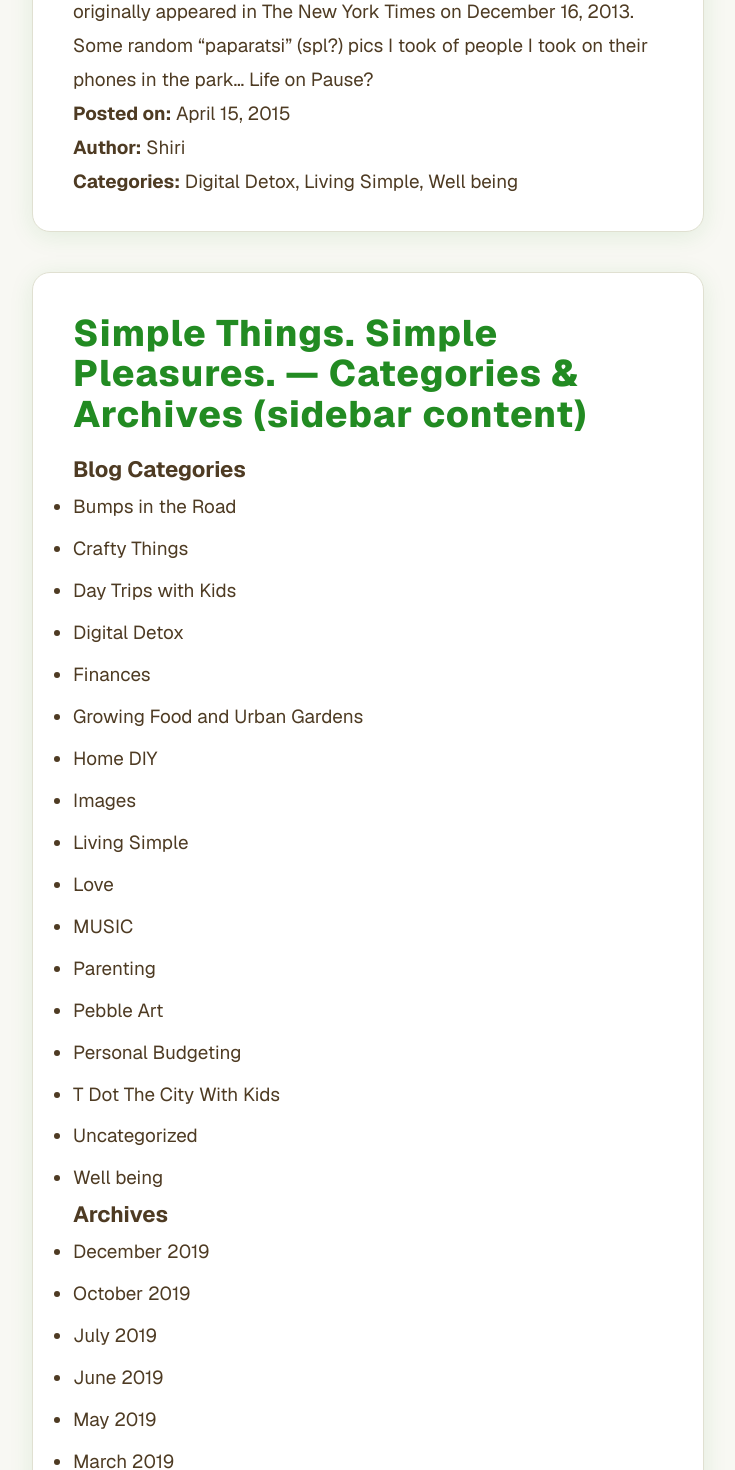
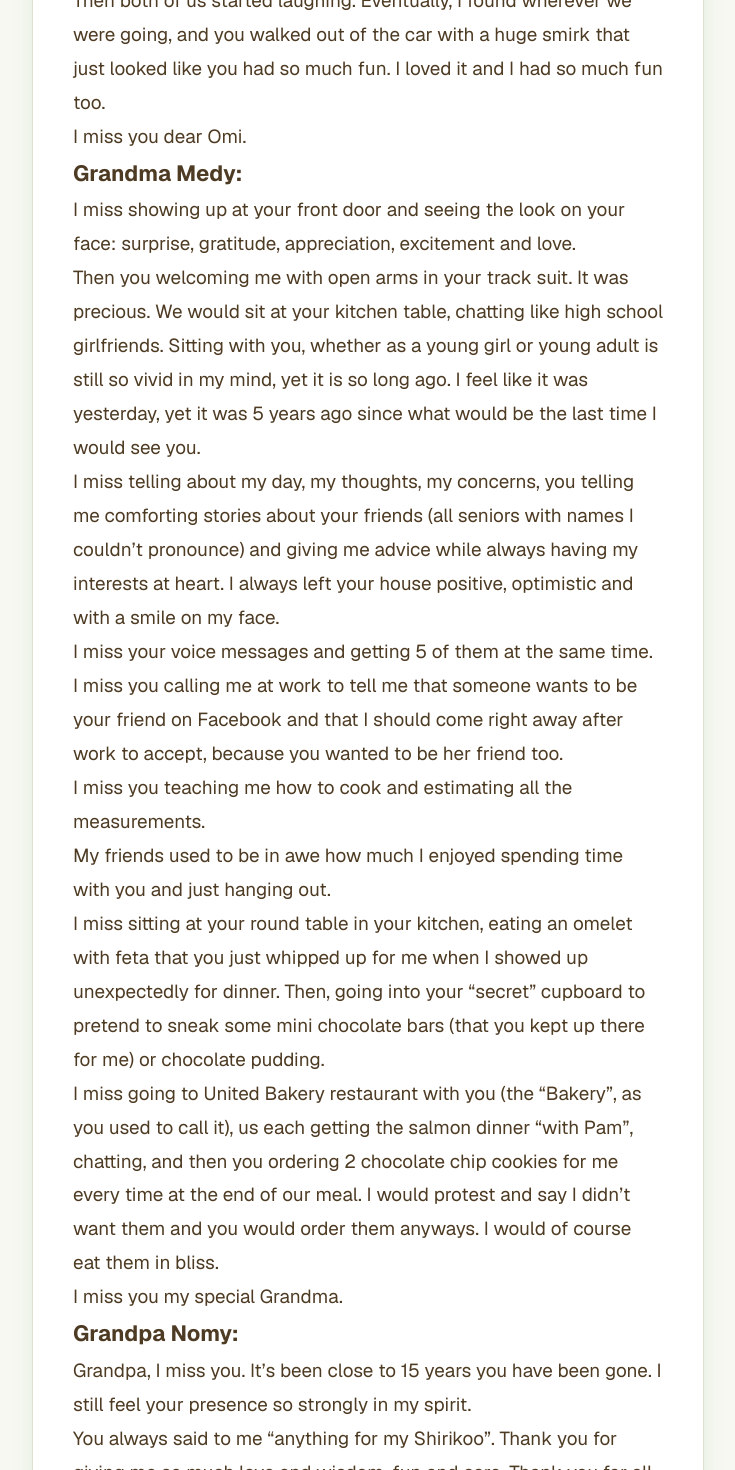
Before and after one commit to zrewt/simpleandfree, a Next.js app: page / in a window 1280 px wide. Shown: the part 2120-3590 px from the top of the page, without its empty margins (272-1007 px from the left). Built offline with nearby package versions, Linux system fonts and the light colour scheme.

Commit message:
Refine blog styles and image formatting

```diff
--- a/src/app/page.tsx
+++ b/src/app/page.tsx
@@ -19,121 +19,89 @@ const posts = [
     `,
   },
   {
-    title: "Life On Pause",
+    title: "Grandparents I Adored",
     content: `
-      <h2>LIIFE ON PAUSE</h2>
-      <p>A selfie, like any photograph, interrupts experience to mark the moment. In this, it shares something with all the other ways we break up our day, when we text during class, in meetings, at the theatre, at dinners with friends. And yes, at funerals, but also more regularly at church and synagogue services. We text when we are in bed with our partners and spouses. We watch our political representatives text during sessions.</p>
-      <p>Technology doesn’t just do things for us. It does things to us, changing not just what we do but who we are. The selfie makes us accustomed to putting ourselves and those around us “on pause” in order to document our lives. It is an extension of how we have learned to put our conversations “on pause”. When you get accustomed to a life of stops and starts, you get less accustomed to reflecting on where you are and what you are thinking.</p>
-      <p>We don’t experience interruptions as disruptions anymore. But they make it hard to settle into serious conversations with ourselves and with other people because emotionally, we keep ourselves available to be taken away from everything.</p>
-      <p>These days, when people are alone, or feel a moment of boredom, they reach for a device. In a movie theatre, at a stop sign, at the checkout line at a supermarket and, yes, at a memorial service, reaching for a device becomes so natural that we start to forget that there is a reason, a good reason, to sit still with our thoughts.</p>
-      <p>A 14-year-old boy said to me: “Don’t people know that sometimes you can just look out the window of a car and see the world go by and it is wonderful. You can think. People don’t know that.”</p>
-      <p>Adapted from “The Documented Life” by Sherry Turkle which originally appeared in The New York Times on December 16, 2013.</p>
-      <p>Some random “paparatsi” (spl?) pics I took of people I took on their phones in the park… Life on Pause?</p>
+      <p>I often feel so connected to older people. I see their childlike characters peeking through their weathered and wrinkled faces and I love being there for those moments. I also feel a lot of empathy for how challenging it must be to age.</p>
+      <p>This page is dedicated to all the older people that have touched my life or the lives of others (so feel free to contribute by adding a comment below. I would love to hear your stories!). Maybe by all sharing in their memories, wisdom, life stories and experiences, we can keep our memories and their legacies alive!</p>
+      <p>So this is to all of you “older” folks, starting with my grandmothers!</p>
+      <h3>Omi:</h3>
+      <p>I miss going to your house, talking so freely, and openly. I could be my true self, showing my true thoughts, excitements, worries, uncertainties, and questions. I felt understood, unconditionally loved, best of friends – whether strong or weak. “When one is tired or weak, they can only be with the people whom they can be completely honest, completely oneself“. – Anne Morrow Lindburgh</p>
+      <p>That is how I felt with Omi, I could always be my true self. I miss coming over chatting and eating. Your food was delectable and comforting. From “spinach” crepe pies, to shredded egg salad, homemade eggplant/ baba-ganoush, cabbage rolls to melt in your mouth deserts (my favourite was your profiteroles).</p>
+      <p>Or our times laughing and giggling together like young girls. I remember one time we were on our way somewhere in Scarborough (I can’t for the life of me remember why we were there!), but of course I got lost and then we were late. I looked over at you and you had such a giddy look on your face and said “don’t worry, even if we miss 20 exits, we will be fine..i don’t want to go there anyways.” Then both of us started laughing. Eventually, I found wherever we were going, and you walked out of the car with a huge smirk that just looked like you had so much fun. I loved it and I had so much fun too.</p>
+      <p>I miss you dear Omi.</p>
+      <h3>Grandma Medy:</h3>
+      <p>I miss showing up at your front door and seeing the look on your face: surprise, gratitude, appreciation, excitement and love.</p>
+      <p>Then you welcoming me with open arms in your track suit. It was precious. We would sit at your kitchen table, chatting like high school girlfriends. Sitting with you, whether as a young girl or young adult is still so vivid in my mind, yet it is so long ago. I feel like it was yesterday, yet it was 5 years ago since what would be the last time I would see you.</p>
+      <p>I miss telling about my day, my thoughts, my concerns, you telling me comforting stories about your friends (all seniors with names I couldn’t pronounce) and giving me advice while always having my interests at heart. I always left your house positive, optimistic and with a smile on my face.</p>
+      <p>I miss your voice messages and getting 5 of them at the same time.</p>
+      <p>I miss you calling me at work to tell me that someone wants to be your friend on Facebook and that I should come right away after work to accept, because you wanted to be her friend too.</p>
+      <p>I miss you teaching me how to cook and estimating all the measurements.</p>
+      <p>My friends used to be in awe how much I enjoyed spending time with you and just hanging out.</p>
+      <p>I miss sitting at your round table in your kitchen, eating an omelet with feta that you just whipped up for me when I showed up unexpectedly for dinner. Then, going into your “secret” cupboard to pretend to sneak some mini chocolate bars (that you kept up there for me) or chocolate pudding.</p>
+      <p>I miss going to United Bakery restaurant with you (the “Bakery”, as you used to call it), us each getting the salmon dinner “with Pam”, chatting, and then you ordering 2 chocolate chip cookies for me every time at the end of our meal. I would protest and say I didn’t want them and you would order them anyways. I would of course eat them in bliss.</p>
+      <p>I miss you my special Grandma.</p>
+      <h3>Grandpa Nomy:</h3>
+      <p>Grandpa, I miss you. It’s been close to 15 years you have been gone. I still feel your presence so strongly in my spirit.</p>
+      <p>You always said to me “anything for my Shirikoo”. Thank you for giving me so much love and wisdom, fun and care. Thank you for all our “moments” – glida, packman, pick ups, music and singing. So often I think about you singing the melodies of all your favourite composers and songs to me in the car. I miss you.</p>
+      <p>Grandpa, when I turned 16 you used to “slip” me $100 once a month for what you said was “spending money”. The $100 you gave me the last time I saw you when I was 21 years old and not knowing it would be the last time I saw you, I had not yet spent on the day you died, in November 1999. After you passed away, I put it in an envelope and put it away. I had completely forgot about it over the years, until recently, when I was cleaning out my old boxes and look what I found: The last $100 you slipped me in November 1999. I am so happy I kept it. It makes me feel secure and like you are still with me.</p>
+      <p>I love you Grandpa.</p>
+      <h3>Gigi:</h3>
+      <p>Gigi, although I never met you, I heard a lot about you from my dear friend Sari. You were her great-grandmother and best friend. Although I never got the opportunity to meet you, I learned a lot about you and I learned so much from you, just reading what Sari wrote in memory of you. Here it is:</p>
+      <p>Gigi (1903-2008)</p>
+      <p>Gigi is short for great-grandmother, but instead of spelling it G.G. as the abbreviation would imply, our Gigi signed her cards “G-i-g-i” like the 1958 romantic comedy Gigi.</p>
+      <p>Gigi was one of the few people who could declare, “Darling, you look stunning” and not sound like a complete phony.</p>
+      <p>We all know Gigi was very interested in her appearance and kept a strict beauty shop schedule. She always put herself together, even when no one was around, because it made her feel good. She would never be caught dead even in the privacy of her own house in a pair of torn sweat pants and an unflattering t-shirt. She wanted to look good, period. But this aesthetic and fashionable quality wasn’t without a balanced depth of spirit. She read books by the Dalai Lama and talked with my Mom about various meditation techniques. She felt a deep, spiritual undercurrent of life.</p>
+      <p>She would not like me saying so, but since we’re interested in her secrets of aging well and staying alive, I’ll share one of hers that seems to be one of the most important. She liked herself. She thought she was “really something,” and genuinely got a kick out of herself. If you don’t like yourself, how can you have any fun? And when reflecting upon her life, she would usually end the story or conversation by saying, “I had so much fun.”</p>
+      <p>“Listen sweetheart,” she said in that calm, measured voice, “Take care of yourself. Don’t worry about anything. Just take what you have in your interlude of life, accept it and feel good.” She was somehow able to avoid stress, which doubtlessly helped her get to 104. Of course genetics played a part (thank God), but she very rarely, if ever, got herself overly worked up or frazzled over the nonsense of life. She conserved her energy. I try (try) to apply her behavioral skills in my own life…live life with a light touch, don’t get upset, etc. Be calm. (!!!) Easier said than done, but for the most part, she did!</p>
+      <p>Gigi kept up with the times, never lamenting “the good old days,” but rather living from moment to moment, owning this era as much as the 20’s, 30’s, 40’s, or 50’s. She was not threatened by change; she embraced it. She did not fear the future; she took part in it. She read the paper everyday without fail. She loved watching presidential debates and engaging in world events. Last I heard she was on the fence between Hillary and Obama. She knew that age was in the mind.</p>
+      <p>She used to say she was “from the horse and buggy days.” As a writer, I loved spending time with her because of her antiquated vernacular…I often wrote down the little phrases she said, like, “He was a real stage-door Johnny,” which refers to “an audience member, often shy and unadventurous, who is infatuated with a performer, and who hangs around the stage door in hopes of getting an autograph and striking up a conversation. (See also groupie.)” Without a doubt, she was referring to one of her many suitors.</p>
+      <p>“Boy, I hope you won’t be like me,” she said in one conversation. “Too many men.” She then confessed, “I had a lot of men who were in love with me.” But it might have also worked the other way around…she readily fell in love, as her progression of last names can attest. Having a steady stream of crushes and flirting into her 90’s and beyond was literally what kept her blood pumping. And if you happened to have an M.D. behind your name, look out. Her latest mini-crush was my boyfriend Barry’s father Les, a doctor. He walked into her hospital bedroom last week, and she sat right up, flashed her winning smile with a brilliant gleam in her eye, and told him what a marvelous sense of humor she felt he had.</p>
+      <p>“Find a man who can dance,” she warned. “It’s so important. You have to make a man feel as if he’s ten feet tall.” She said that being in love is what kept her alive. She was in love with life. She was in love with the sunshine, the warm weather, her lemon tree…if she liked a particular restaurant she had discovered, she would report, “Oh, I have such a crush on Café Bijou.” She lived in love.</p>
+      <p>Without a doubt, Gigi’s life was full. She packed in as much as she could by fully living each moment. Last week, Barry remarked that Gigi seemed to have absolutely no fear of dying. She was ready for whatever was coming next. She said she wanted to just “float away on a cloud.” In her later years she worried that she would “just keep going on and on and on…”</p>
+      <p>Of course her Energizer Bunny batteries finally did run out. But we have been fortunate enough to experience the steadfastness of her presence for so many years. It seemed as if she would always be here, like an ageless Yoda reclining on a chaise lounge under a kumquat tree, with a pouffy hairdo and coral painted nails. A visit with Gigi felt like she was bestowing a simple blessing; may you, too live a long, healthy, vibrant, and beauty-filled life.</p>
+      <p>When the generation above you passes on, it feels as if you’re getting a job promotion, or a life promotion…you’re moved one notch higher up on the chain. Maybe this is what “growing up” refers to. A few months ago, my godfather lost his mother, who was around 102. I wrote to him this week to let him know about Gigi, and his wise response applies to all of us. He wrote, “Her life force now becomes your life force. Be the Gigi for those around you. And that will not just do her proud, but ensure that her legacy is your legacy.”</p>
+      <p>So I wish all of us lengthy, healthy, vibrant, and beauty-filled lives. And as Gigi always said when ending a conversation, “Just be happy.”</p>
       <div class="meta">
-        <p><strong>Posted on:</strong> April 15, 2015</p>
+        <p><strong>Posted on:</strong> April 19, 2015</p>
         <p><strong>Author:</strong> Shiri</p>
-        <p><strong>Categories:</strong> Digital Detox, Living Simple, Well being</p>
+        <p><strong>Categories:</strong> Love</p>
       </div>
     `,
     image: null,
   },
 
   {
-    title: "Simple Things. Simple Pleasures. — Categories & Archives (sidebar content)",
+    title: "I Miss Landlines",
     content: `
-      <h3>Blog Categories</h3>
+      <p>I miss the time when we all had landlines. Where you could go out, free of cell phones and gadgets; no one could reach you and there were no interruptions by flashing little red lights, buzzes or beeps to draw you away from what you were doing or seeing.</p>
+      <p>Pre cell phones, it was easier to be immersed in the moment. Immersed in the conversation of the person you were with, immersed in the sights and sounds of your surroundings. You were “out”. When you got home, you pressed the green “play” button on your answering machines, returned any calls you felt like returning and that was that. Simple as that.</p>
+      <p>Do you remember those times? It was only 15 years ago or so!</p>
+      <p>There was nothing to interrupt brunch with a friend, an afternoon out exploring the city, or park time with your kids. Nothing to do on the bus, but look out the window, observe people going about their day or the scenery passing by. You had moments to be alone with your thoughts and nothing to do but be in the moment. I miss those times.</p>
+      <p>Now, on our plate, we return:</p>
       <ul>
-        <li>Bumps in the Road</li>
-        <li>Crafty Things</li>
-        <li>Day Trips with Kids</li>
-        <li>Digital Detox</li>
-        <li>Finances</li>
-        <li>Growing Food and Urban Gardens</li>
-        <li>Home DIY</li>
-        <li>Images</li>
-        <li>Living Simple</li>
-        <li>Love</li>
-        <li>MUSIC</li>
-        <li>Parenting</li>
-        <li>Pebble Art</li>
-        <li>Personal Budgeting</li>
-        <li>T Dot The City With Kids</li>
-        <li>Uncategorized</li>
-        <li>Well being</li>
+        <li>emails</li>
+        <li>texts</li>
+        <li>BBMs</li>
+        <li>Facebook likes or posts</li>
+        <li>work correspondence</li>
+        <li>family correspondence</li>
+        <li>home voice mails</li>
+        <li>Cell voice mails</li>
       </ul>
-      <h3>Archives</h3>
-      <ul>
-        <li>December 2019</li>
-        <li>October 2019</li>
-        <li>July 2019</li>
-        <li>June 2019</li>
-        <li>May 2019</li>
-        <li>March 2019</li>
-        <li>December 2018</li>
-        <li>July 2018</li>
-        <li>June 2018</li>
-        <li>May 2018</li>
-        <li>February 2018</li>
-        <li>January 2018</li>
-        <li>December 2017</li>
-        <li>November 2017</li>
-        <li>October 2017</li>
-        <li>August 2017</li>
-        <li>July 2017</li>
-        <li>April 2017</li>
-        <li>March 2017</li>
-        <li>February 2017</li>
-        <li>January 2017</li>
-        <li>December 2016</li>
-        <li>November 2016</li>
-        <li>October 2016</li>
-        <li>September 2016</li>
-        <li>August 2016</li>
-        <li>July 2016</li>
-        <li>June 2016</li>
-        <li>May 2016</li>
-        <li>April 2016</li>
-        <li>March 2016</li>
-        <li>February 2016</li>
-        <li>January 2016</li>
-        <li>December 2015</li>
-        <li>November 2015</li>
-        <li>October 2015</li>
-        <li>September 2015</li>
-        <li>August 2015</li>
-        <li>July 2015</li>
-        <li>April 2015</li>
-      </ul>
+      <p>Doesn’t that list seem like a lot of extra things we now all need to address? Is all this technology actually making our lives easier? I sometimes feel like it gives us more to do!</p>
+      <p>I have started lately to experiment with setting up my own “technology boundaries”. I disabled the email and browser access on my phone, I check my voice mail only once per day, and I keep my phone on silent (not vibrate, but silent).</p>
+      <p>This drives some people (especially my almost retired parents) a bit crazy, but I think those around me have have grown to accept it and realize that I much prefer talking to people in person, even if less frequent. Don’t get me wrong, if there is an emergency, important matter or anyone needs immediate support, people know to call me twice (I would see the missed calls) and text me as I do check my texts at various intended times in the day – such that I can get back to them asap. Setting these cell phone boundaries was challenging at first, but now, the expectation is set and people do not expect me to be available 24 hours a day; they just assume I am out and about enjoying my day, working, or fully focused on my kids.</p>
+      <p>So far, so good =)</p>
+      <div class="meta">
+        <p><strong>Posted on:</strong> April 15, 2015</p>
+        <p><strong>Author:</strong> Shiri</p>
+        <p><strong>Categories:</strong> Digital Detox, Living Simple, Love, Well being</p>
+      </div>
     `,
     image: null,
   },
 
-  {
-    title: "Simple Things. Simple Pleasures. — Site Navigation (sidebar content)",
-    content: `
-      <h3>Site Navigation</h3>
-      <ul>
-        <li>BLOG</li>
-        <ul>
-          <li>Living Simple</li>
-          <li>Well being</li>
-          <li>Digital Detox</li>
-          <li>Finances</li>
-          <li>Love</li>
-          <li>Bumps in the Road</li>
-          <li>Growing Food and Urban Gardens</li>
-          <li>Laneway and Street Art</li>
-        </ul>
-        <li>ABOUT</li>
-        <li>ROCK ART</li>
-        <li>Parenting</li>
-        <li>CONTACT</li>
-        <li>SUBSCRIBE</li>
-        <li>UPDATES</li>
-      </ul>
-    `,
-    image: null,
-  },
+
 ];
 
 export default function Home() {
```
